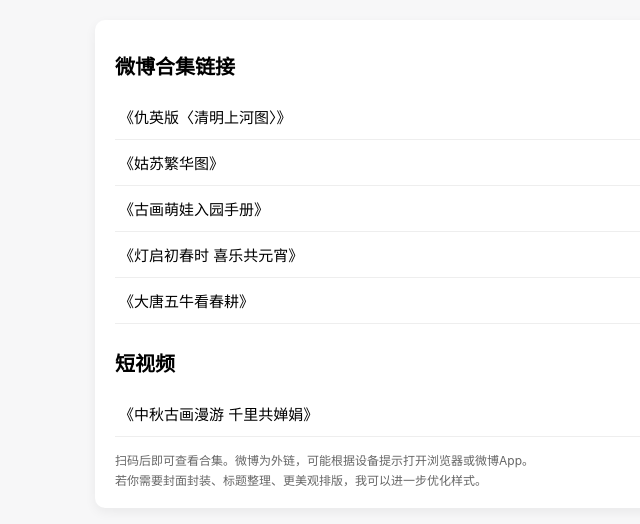
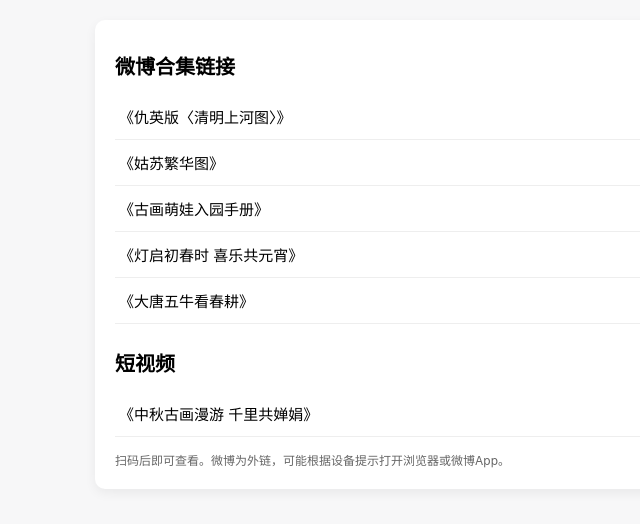
Before and after one commit to futing16/linkshare, a plain HTML site: page index.html in a window 1280 px wide. Shown: the whole page, without its empty margins (205-845 px from the left). Drawn offline with Linux system fonts and the light colour scheme.

Commit message:
Simplify note content in index.html
Removed unnecessary text from the note section.

```diff
--- a/index.html
+++ b/index.html
@@ -32,8 +32,7 @@
   </ul>
 
   <div class="note">
-    扫码后即可查看合集。微博为外链，可能根据设备提示打开浏览器或微博App。<br>
-    若你需要封面封装、标题整理、更美观排版，我可以进一步优化样式。
+    扫码后即可查看。微博为外链，可能根据设备提示打开浏览器或微博App。<br>
   </div>
 </div>
 </body>
```
